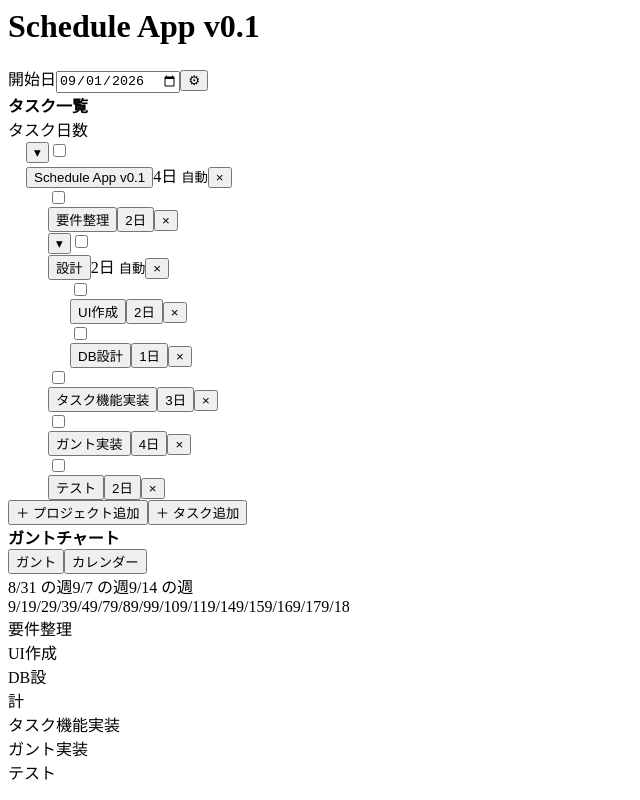
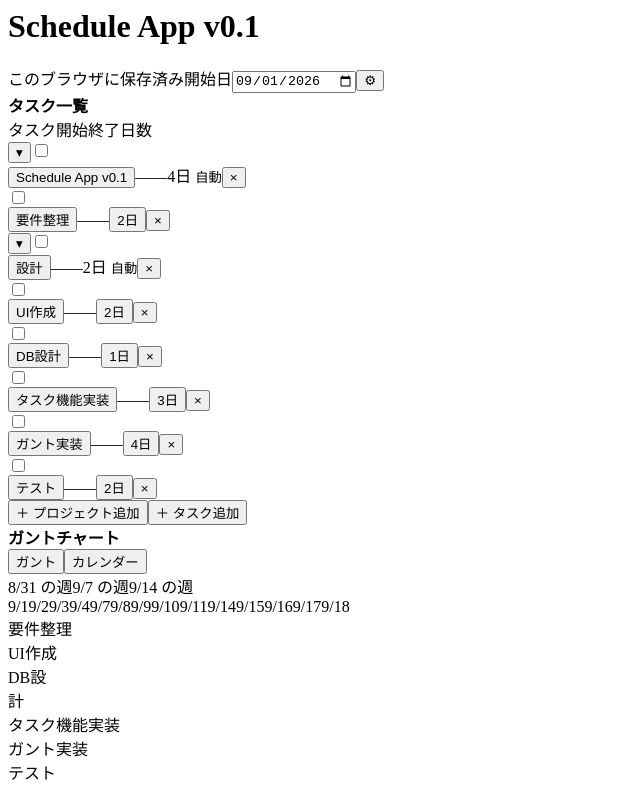
Before and after one commit to dislit8810/local_gantt_planner, a React (Vite) app: page / in a window 1280 px wide. Shown: the whole page, without its empty margins (0-640 px from the left). Built offline with nearby package versions, Linux system fonts and the light colour scheme; the HTML template or start-up script is replaced by a standard one.

Commit message:
Improve task hierarchy and schedule visibility

```diff
--- a/src/App.tsx
+++ b/src/App.tsx
@@ -1,4 +1,4 @@
-import { useEffect, useMemo, useRef, useState } from 'react'
+import { useEffect, useMemo, useRef, useState, type CSSProperties } from 'react'
 import { calculateSchedule } from './schedule'
 
 export type Task = {
@@ -12,6 +12,7 @@
   completed?: boolean
   execution?: 'sequence' | 'parallel'
   collapsed?: boolean
+  projectStartDate?: string
 }
 
 type BackupPayload = {
@@ -78,9 +79,11 @@
   const [durationEditingId, setDurationEditingId] = useState<number | null>(null)
   const [durationDraft, setDurationDraft] = useState('')
   const [viewMode, setViewMode] = useState<'gantt' | 'calendar'>('gantt')
+  const [saveStatus, setSaveStatus] = useState<'saving' | 'saved' | 'error'>('saved')
   const inputRef = useRef<HTMLInputElement>(null)
   const durationRef = useRef<HTMLInputElement>(null)
   const importRef = useRef<HTMLInputElement>(null)
+  const saveTimerRef = useRef<number | null>(null)
   const schedule = useMemo(() => calculateSchedule(taskItems, parallel, projectsParallel, startDate), [taskItems, parallel, projectsParallel, startDate])
   const weekStartIndexes = useMemo(() => {
     let total = 0
@@ -91,6 +94,7 @@
   }, [schedule.weeks])
   const timelineWidth = Math.max(720, schedule.workdays.length * 48)
   const parentTasks = taskItems.filter((task, index) => taskItems[index + 1]?.level > task.level)
+  const projectTasks = taskItems.filter((task) => task.level === 0)
   const parentTaskIds = new Set(parentTasks.map((task) => task.id))
   const scheduleById = new Map(schedule.rows.map((row) => [row.id, row]))
   const visibleTasks = taskItems.filter((task, index) => {
@@ -188,12 +192,21 @@
   }, [])
 
   useEffect(() => {
-    localStorage.setItem(tasksStorageKey, JSON.stringify(taskItems))
-  }, [taskItems])
+    setSaveStatus('saving')
+    if (saveTimerRef.current !== null) window.clearTimeout(saveTimerRef.current)
+    try {
+      localStorage.setItem(tasksStorageKey, JSON.stringify(taskItems))
+      localStorage.setItem(settingsStorageKey, JSON.stringify({ parallel, projectsParallel, startDate }))
+      saveTimerRef.current = window.setTimeout(() => setSaveStatus('saved'), 350)
+    } catch {
+      setSaveStatus('error')
+    }
+    return () => {
+      if (saveTimerRef.current !== null) window.clearTimeout(saveTimerRef.current)
+    }
+  }, [taskItems, parallel, projectsParallel, startDate])
 
-  useEffect(() => {
-    localStorage.setItem(settingsStorageKey, JSON.stringify({ parallel, projectsParallel, startDate }))
-  }, [parallel, projectsParallel, startDate])
+  const shortDate = (value?: string) => value ? `${value.slice(5, 7)}/${value.slice(8, 10)}` : '—'
 
   useEffect(() => {
     if (editingId !== null) {
@@ -524,6 +537,9 @@
       <header className="app-header">
         <h1>Schedule App v0.1</h1>
         <div className="header-actions">
+          <span className={`save-status ${saveStatus}`} title="通常モードとシークレットモードでは保存領域が分かれます">
+            {saveStatus === 'saving' ? '保存中…' : saveStatus === 'saved' ? 'このブラウザに保存済み' : '保存できません'}
+          </span>
           <label>
             開始日
           <input type="date" value={startDate} onChange={(event) => setStartDate(event.target.value)} />
@@ -531,14 +547,19 @@
           <button className="settings-button" type="button" aria-label="設定を開く" onClick={() => setSettingsOpen(true)}>⚙</button>
         </div>
       </header>
-      <section className="workspace">
+      <section className={`workspace${viewMode === 'calendar' ? ' calendar-view' : ''}`}>
         <div className="task-panel">
           <div className="task-title"><strong>タスク一覧</strong></div>
-          <div className="panel-heading"><span>タスク</span><span>日数</span></div>
-          {visibleTasks.map((task) => (
+          <div className="panel-heading"><span>タスク</span><span>開始</span><span>終了</span><span>日数</span></div>
+          {visibleTasks.map((task, visibleIndex) => {
+            const isProject = task.level === 0
+            const isParent = parentTaskIds.has(task.id)
+            const nextTask = visibleTasks[visibleIndex + 1]
+            const isProjectEnd = !nextTask || nextTask.level === 0
+            return (
             <div
-              className={`task-row${editingId === task.id ? ' editing' : ''}${selectedTaskIds.has(task.id) ? ' range-selected' : ''}${selectedId === task.id ? ' selected' : ''}${task.completed ? ' completed' : ''}`}
-              style={{ paddingLeft: 18 + task.level * 22 }}
+              className={`task-row in-project${isProject ? ' project-row project-start' : ''}${isProjectEnd ? ' project-end' : ''}${isParent && !isProject ? ' parent-task' : ''}${!isParent ? ' leaf-task' : ''}${editingId === task.id ? ' editing' : ''}${selectedTaskIds.has(task.id) ? ' range-selected' : ''}${selectedId === task.id ? ' selected' : ''}${task.completed ? ' completed' : ''}`}
+              style={{ '--task-level': task.level } as CSSProperties}
               key={task.id}
               onClick={(event) => selectTaskRange(task, event.shiftKey)}
               onKeyDown={(event) => handleSelectedTaskKey(event, task)}
@@ -595,6 +616,8 @@
                   {task.name}
                 </button>
               )}
+              <span className="task-date">{shortDate(scheduleById.get(task.id)?.startDate)}</span>
+              <span className="task-date">{shortDate(scheduleById.get(task.id)?.endDate)}</span>
               {parentTaskIds.has(task.id) ? (
                 <span className="auto-duration">{scheduleById.get(task.id)?.days ?? 0}日 <small>自動</small></span>
               ) : durationEditingId === task.id ? (
@@ -650,10 +673,11 @@
               )}
               <button className="delete-task" type="button" aria-label={`${task.name}だけを削除`} onClick={(event) => { event.stopPropagation(); deleteTaskOnly(task) }}>×</button>
             </div>
-          ))}
+            )
+          })}
           <div className="add-actions"><button className="add-task" type="button" onClick={addTitleTask}>＋ プロジェクト追加</button><button className="add-task" type="button" onClick={addRootTask}>＋ タスク追加</button></div>
         </div>
-        <div className="gantt-panel">
+        <div className={`gantt-panel${viewMode === 'calendar' ? ' calendar-mode' : ''}`}>
           <div className="gantt-title">
             <strong>{viewMode === 'gantt' ? 'ガントチャート' : 'カレンダー'}</strong>
             <div className="view-switch" aria-label="表示方法">
@@ -671,7 +695,7 @@
                   {schedule.workdays.map((date, index) => <span className={weekStartIndexes.has(index) ? 'week-start' : ''} key={`${date}-${index}`}>{date}</span>)}
                 </div>
               </div>
-              {schedule.rows.filter((item) => visibleTaskIds.has(item.id)).map((item) => (
+              {schedule.rows.filter((item) => visibleTaskIds.has(item.id) && item.days > 0).map((item) => (
                 <div className="gantt-row" key={item.id} style={{ '--columns': schedule.workdays.length, width: timelineWidth } as React.CSSProperties}>
                   {[...weekStartIndexes].map((index) => (
                     <span className="week-line" key={index} style={{ left: `${(index / schedule.workdays.length) * 100}%` }} />
@@ -692,13 +716,13 @@
           ) : (
             <div className="month-calendar">
               <div className="calendar-weekday-row">
-                {['日', '月', '火', '水', '木', '金', '土'].map((day) => <div className="calendar-weekday" key={day}>{day}</div>)}
+                {['日', '月', '火', '水', '木', '金', '土'].map((day, index) => <div className={`calendar-weekday${index === 0 ? ' sunday' : index === 6 ? ' saturday' : ''}`} key={day}>{day}</div>)}
               </div>
               {calendarWeeks.map((week, weekIndex) => (
                 <div className="calendar-week" key={weekIndex}>
                   <div className="calendar-date-row">
                     {week.days.map((date) => (
-                      <div className={`calendar-day${date.getDay() === 0 || date.getDay() === 6 ? ' weekend' : ''}`} key={date.toISOString()}>
+                      <div className={`calendar-day${date.getDay() === 0 ? ' weekend sunday' : date.getDay() === 6 ? ' weekend saturday' : ''}`} key={date.toISOString()}>
                         <div className="calendar-date">{date.getMonth() + 1}/{date.getDate()}</div>
                       </div>
                     ))}
@@ -737,6 +761,22 @@
               </select>
             </label>
             <p className="setting-note">個別指定がない親タスクに適用されます。</p>
+            {projectTasks.length > 0 && (
+              <div className="project-start-settings">
+                <h3>プロジェクトごとの開始日</h3>
+                <p className="setting-note">未指定の場合は全体の開始日を使います。</p>
+                {projectTasks.map((task) => (
+                  <label key={task.id}>
+                    <span>{task.name}</span>
+                    <input
+                      type="date"
+                      value={task.projectStartDate ?? ''}
+                      onChange={(event) => setTaskItems((current) => current.map((item) => item.id === task.id ? { ...item, projectStartDate: event.target.value || undefined } : item))}
+                    />
+                  </label>
+                ))}
+              </div>
+            )}
             {parentTasks.length > 0 && (
               <div className="parent-settings">
                 <h3>親タスクごとの実行方法</h3>
@@ -762,6 +802,7 @@
             <div className="data-tools">
               <h3>バックアップ</h3>
               <p className="setting-note">タスクと設定をJSONファイルに保存・復元します。</p>
+              <p className="setting-note">通常モードとシークレットモードは別々に保存されます。別環境へ移すときはJSONバックアップを使ってください。</p>
               <div>
                 <button type="button" onClick={exportBackup}>JSONをエクスポート</button>
                 <button type="button" onClick={() => importRef.current?.click()}>JSONをインポート</button>
```
